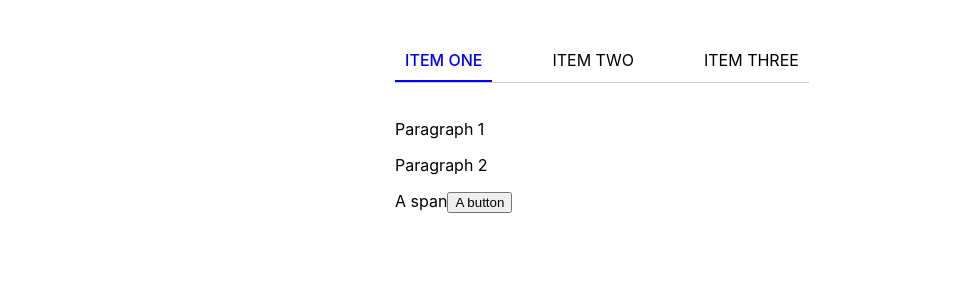
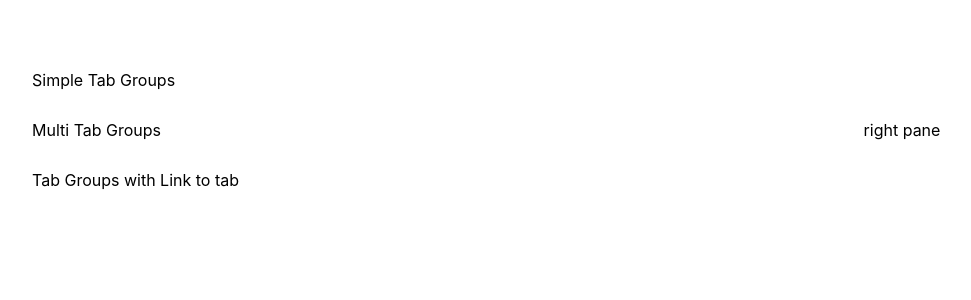
Before and after one commit to huonglt/tabs-app, a React (Create React App) app: page / in a window 1280 px wide. Shown: the top 300 px of the page, without its empty margins (38-1009 px from the left). Built offline with nearby package versions, Linux system fonts and the light colour scheme.

Commit message:
Add css and making the demo app page

```diff
--- a/src/App.js
+++ b/src/App.js
@@ -1,25 +1,17 @@
 import "./App.css";
-import Tabs from "./components/tabs/Tabs";
-import Tab from "./components/tabs/Tab";
-import TabPanel from "./components/tabs/TabPanel";
+import React, { useRef } from "react";
+import SimpleTabGroup from "./components/sample/SimpleTabGroup";
 
 function App() {
   return (
     <div className="App">
       <div className="appContainer">
-        <Tabs>
-          <Tab label="ITEM ONE" value="1"></Tab>
-          <Tab label="ITEM TWO" value="2"></Tab>
-          <Tab label="ITEM THREE" value="3"></Tab>
-          <TabPanel value="1">
-            <p>Paragraph 1</p>
-            <p>Paragraph 2</p>
-            <span>A span</span>
-            <button>A button</button>
-          </TabPanel>
-          <TabPanel value="2">Content of tab 2</TabPanel>
-          <TabPanel value="3">Content of tab 3</TabPanel>
-        </Tabs>
+        <div className="leftPane">
+          <div>Simple Tab Groups</div>
+          <div>Multi Tab Groups</div>
+          <div>Tab Groups with Link to tab</div>
+        </div>
+        <div className="rightPane">right pane</div>
       </div>
     </div>
   );
--- a/src/components/tabs/tabs.css
+++ b/src/components/tabs/tabs.css
@@ -2,7 +2,21 @@
   display: flex;
   justify-content: center;
   align-items: center;
-  margin-top: 40px;
+  padding: 40px;
+}
+
+.leftPane {
+  flex: 1;
+  text-align: left;
+}
+
+.rightPane {
+  flex: 1;
+}
+
+.leftPane div {
+  margin: 30px;
+  cursor: pointer;
 }
 
 .tabsGroup {
```
